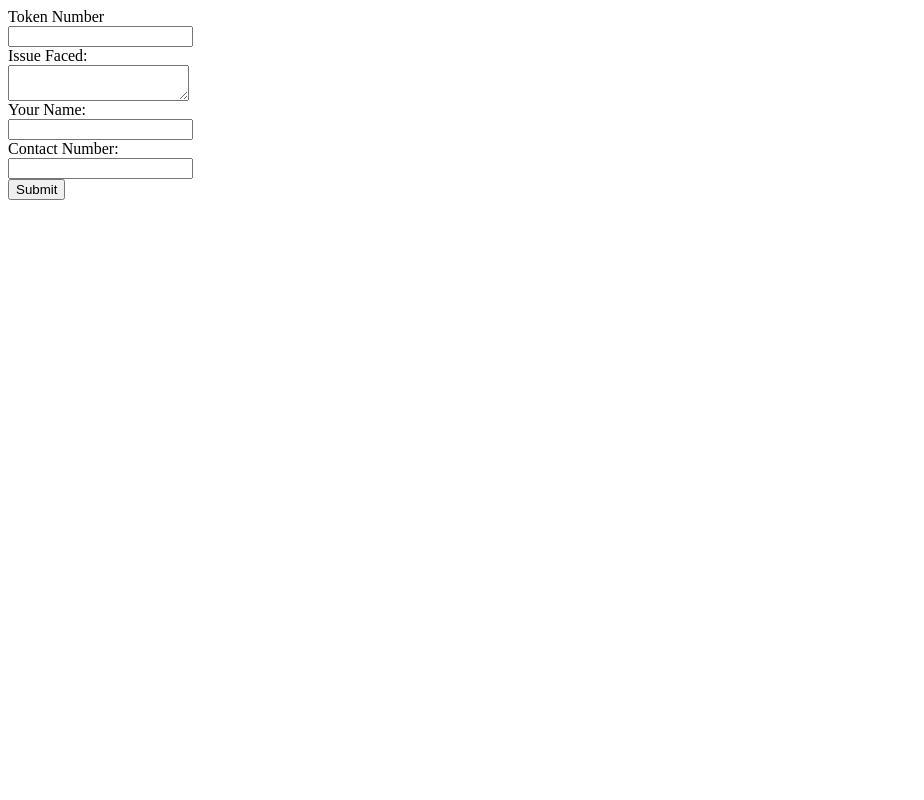
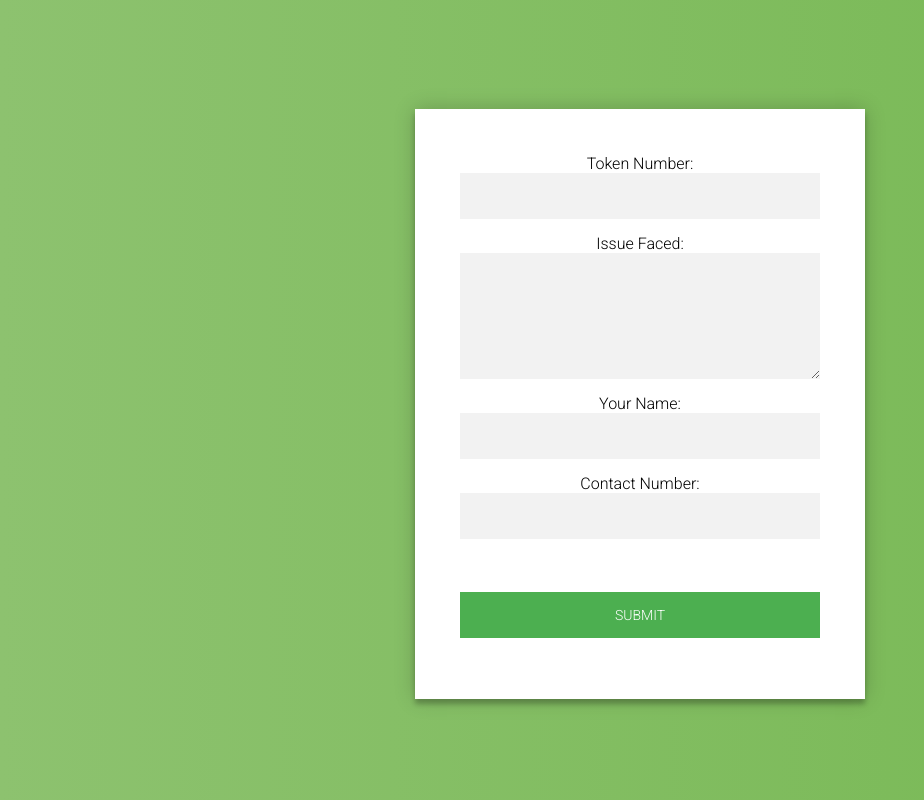
Before and after one commit to voiceofanimals/complaint, a plain HTML site: page index.html in a window 1280 px wide. Shown: the whole page, without its empty margins (0-924 px from the left). Drawn offline with Linux system fonts and the light colour scheme.

Commit message:
Add files via upload

```diff
--- a/index.html
+++ b/index.html
@@ -6,7 +6,7 @@ function sendemail()
     var body ="Respected Authorities," + "\n" +"\n";
     body += "I request your urgent attention regarding a case at SPCA Chandigarh" + "\n" +"\n";
     body += "Token Number: " + document.getElementById("token").value + "\n" + "\n";
-    body += document.getElementById("issue").value + "\n" + "\n";
+    body += "The issue is that" + "\n" + document.getElementById("issue").value + "\n" + "\n";
     body += "I request you to kindly take immediate action in resolving this issue" + "\n" +"\n";
     body += "Sincerely," + "\n" +"\n";
     body +=  document.getElementById("name").value + "\n";
@@ -21,32 +21,53 @@ function sendemail()
     window.location.href = location;
 }
 </script>
+
+<link rel="stylesheet" href="style.css">
+<script src="script.js"></script>
+<meta name="viewport" content="width=device-width, initial-scale=1.0">
 </head>
 <body>
+
+    <!--
+    <div class="login-page">
+        <div class="form">
+          <form class="register-form" action="javascript: sendemail()">
+            <input id="token" type="text" name="token" placeholder="Token Number"/>
+            <textarea input id="issue" type="text" name="issue" placeholder="Issue Details"></textarea>
+            <input id="name" type="text" name="name" placeholder="Your Name"/>
+            <input id="contact" type="number" name="contact" placeholder="Contact Number"/>
+            <button type="submit" value="Submit"></button>
+          </form>
+        </div>
+      </div>
+    -->
+
+<div class="login-page">
+<div class="form">
 <form action="javascript: sendemail()">
 
-Token Number<br>
-<input id="token" type="text" name="token">
+Token Number:<br>
+<input id="token" type="text" name="token" required>
 <br>
 
 Issue Faced:<br>
-<textarea input id="issue" type="text" name="issue">
+<textarea rows="6" input id="issue" type="text" name="issue" required>
 </textarea>
 <br>
 
 Your Name:<br>
-<input id="name" type="text" name="name">
+<input id="name" type="text" name="name" required>
 <br>
 
 Contact Number:<br>
-<input id="contact" type="number" name="contact">
+<input id="contact" type="number" name="contact" required>
 <br>
 
-<!--
-Email:<br>
-<input id="email" type="text" name="email">
--->
+<br><br>
+<button type="submit" value="Submit">SUBMIT</button>
+</form>
+</div>
+</div>
 
-<input type="submit" value="Submit">
-</form>
 </body>
+</html>
--- /dev/null
+++ b/style.css
@@ -0,0 +1,115 @@
+@import url(https://fonts.googleapis.com/css?family=Roboto:300);
+
+.login-page {
+  max-width: 450px;
+  min-width: 360px;
+  padding: 8% 0 0;
+  margin: auto;
+}
+.form {
+  position: relative;
+  z-index: 1;
+  background: #FFFFFF;
+  max-width: 450px;
+  margin: auto;
+  padding: 45px;
+  text-align: center;
+  box-shadow: 0 0 20px 0 rgba(0, 0, 0, 0.2), 0 5px 5px 0 rgba(0, 0, 0, 0.24);
+}
+.form input {
+  font-family: "Roboto", sans-serif;
+  outline: 0;
+  background: #f2f2f2;
+  width: 100%;
+  border: 0;
+  margin: 0 0 15px;
+  padding: 15px;
+  box-sizing: border-box;
+  font-size: 14px;
+}
+
+.form textarea {
+    font-family: "Roboto", sans-serif;
+    outline: 0;
+    background: #f2f2f2;
+    width: 100%;
+    border: 0;
+    margin: 0 0 15px;
+    padding: 15px;
+    box-sizing: border-box;
+    font-size: 14px;
+  }
+
+
+.form button {
+  font-family: "Roboto", sans-serif;
+  text-transform: uppercase;
+  outline: 0;
+  background: #4CAF50;
+  width: 100%;
+  border: 0;
+  padding: 15px;
+  color: #FFFFFF;
+  font-size: 14px;
+  -webkit-transition: all 0.3 ease;
+  transition: all 0.3 ease;
+  cursor: pointer;
+}
+.form button:hover,.form button:active,.form button:focus {
+  background: #43A047;
+}
+.form .message {
+  margin: 15px 0 0;
+  color: #b3b3b3;
+  font-size: 12px;
+}
+.form .message a {
+  color: #4CAF50;
+  text-decoration: none;
+}
+.form .register-form {
+  display: none;
+}
+.container {
+  position: relative;
+  z-index: 1;
+  max-width: 300px;
+  margin: 0 auto;
+}
+.container:before, .container:after {
+  content: "";
+  display: block;
+  clear: both;
+}
+.container .info {
+  margin: 50px auto;
+  text-align: center;
+}
+.container .info h1 {
+  margin: 0 0 15px;
+  padding: 0;
+  font-size: 36px;
+  font-weight: 300;
+  color: #1a1a1a;
+}
+.container .info span {
+  color: #4d4d4d;
+  font-size: 12px;
+}
+.container .info span a {
+  color: #000000;
+  text-decoration: none;
+}
+.container .info span .fa {
+  color: #EF3B3A;
+}
+body {
+  background: #76b852; /* fallback for old browsers */
+  background: -webkit-linear-gradient(right, #76b852, #8DC26F);
+  background: -moz-linear-gradient(right, #76b852, #8DC26F);
+  background: -o-linear-gradient(right, #76b852, #8DC26F);
+  background: linear-gradient(to left, #76b852, #8DC26F);
+  font-family: "Roboto", sans-serif;
+  -webkit-font-smoothing: antialiased;
+  -moz-osx-font-smoothing: grayscale;
+}
```
